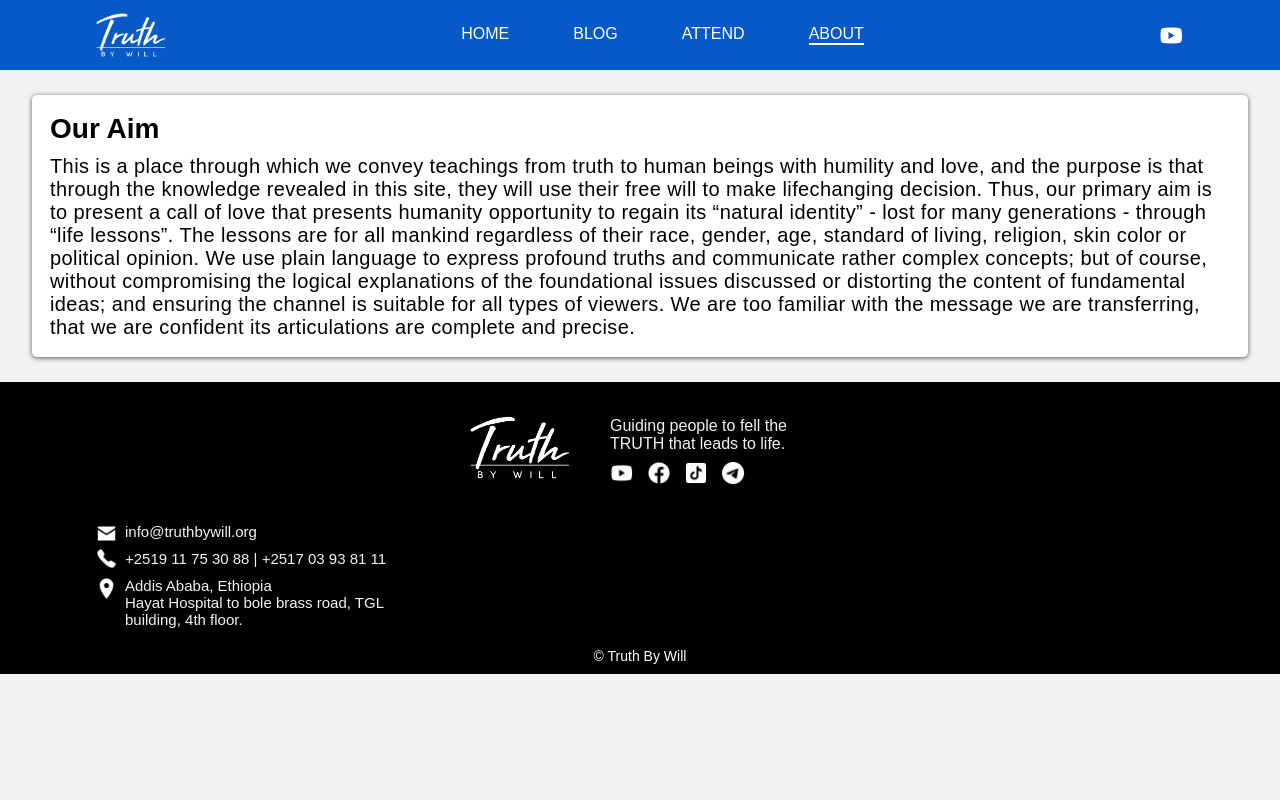
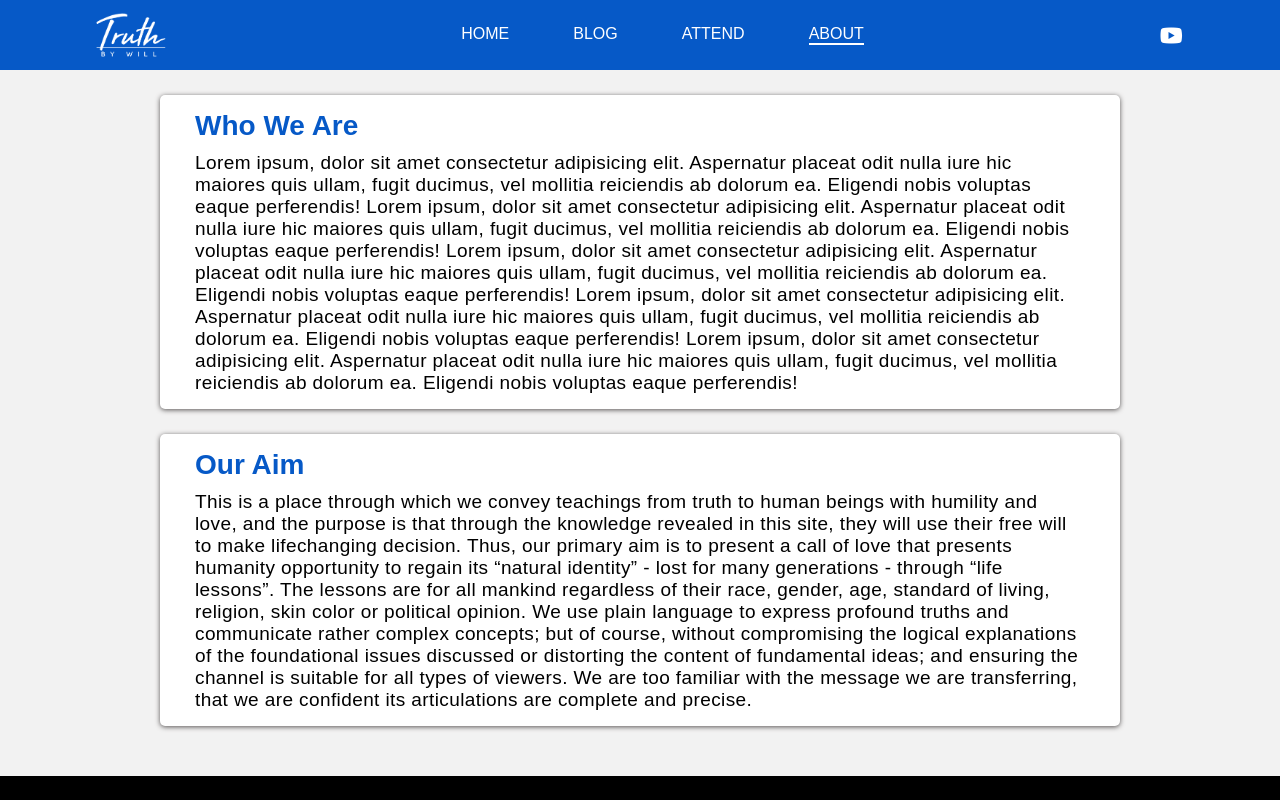
Before and after one commit to kalidmd/tbw, a React (Create React App) app: page /about in a window 1280 px wide. Shown: the top 800 px of the page. Built offline with nearby package versions, Linux system fonts and the light colour scheme.

Commit message:
footer modiefied for laptop

```diff
--- a/src/components/BurgerMenu.jsx
+++ b/src/components/BurgerMenu.jsx
@@ -39,7 +39,7 @@ function BurgerMenu() {
   const [backToTop, setBackToTop] = useState(false)
   let backToTopId = "#essential"
   if(activeAboutIcon === true) {
-    backToTopId = "#our-aim"
+    backToTopId = "#about"
   } else if (activeAttendIcon === true){
     backToTopId = "#attend"
   } else if (activeBlogIcon === true) {
--- a/src/components/Footer.jsx
+++ b/src/components/Footer.jsx
@@ -14,10 +14,11 @@ function Footer() {
   return (
     <footer className="footer">
       <div className="footer-content">
+        <div className="right-side-footer">
           <img className='footer--tbw-logo' src={TbwLogo} alt="truth by will" />
 
-        <div className="right-side-footer">
-          <p className="guiding-people">Guiding people to fell the TRUTH that leads to life.</p>
+          <div className="guiding-social-container">
+            <p className="guiding-people">Guiding people to gain the TRUTH that leads to life.</p>
 
             <div className="social-medias">
               <a
@@ -53,9 +54,10 @@ function Footer() {
               </a>
             </div>
           </div>
+
         </div>
 
-      <div className="address">
+        <div className="left-side-footer">
           <div className="email">
             <img
               className="email-icon address-icon"
@@ -87,6 +89,7 @@ function Footer() {
             </p>
           </div>
         </div>
+      </div>
 
       <p className="copyright">© Truth By Will</p>
     </footer>
--- a/src/index.css
+++ b/src/index.css
@@ -118,6 +118,7 @@ img {
   padding: 5px 0 3px;
   font-size: 25px;
   font-weight: 600;
+  color: var(--blue)
 }
 .home--blog-description {
   font-size: 15px;
@@ -336,8 +337,8 @@ img {
   }
   /* 2ND SECTION LECTURES SECTION @MEDIA*/
   .lectures-header {
-    width: 55%;
-    font-size: 30px;
+    width: 52%;
+    font-size: 28px;
   }
   .lectures-profile {
     width: 73%;
@@ -385,7 +386,7 @@ img {
     width: 70%;
   }
   .lectures-header {
-    width: 43%;
+    width: 40%;
   }
   .lectures-profile {
     width: 60%;
--- a/src/pages/About.jsx
+++ b/src/pages/About.jsx
@@ -2,13 +2,26 @@ import React from 'react'
 import '../styles/about.css'
 function About() {
   return (
-    <div className="about-container">
-      <div id="our-aim" className="our-aim">
-        <p className="our-aim-title"> Our Aim </p>
-        <p className="our-aim-description">
+    <div id="about" className="about-container">
+      <div className="about-content">
+        <p className="about-title"> Who We Are </p>
+        <p className="about-description">
+          Lorem ipsum, dolor sit amet consectetur adipisicing elit. Aspernatur placeat odit nulla iure hic maiores quis ullam, fugit ducimus, vel mollitia reiciendis ab dolorum ea. Eligendi nobis voluptas eaque perferendis!
+          Lorem ipsum, dolor sit amet consectetur adipisicing elit. Aspernatur placeat odit nulla iure hic maiores quis ullam, fugit ducimus, vel mollitia reiciendis ab dolorum ea. Eligendi nobis voluptas eaque perferendis!
+          Lorem ipsum, dolor sit amet consectetur adipisicing elit. Aspernatur placeat odit nulla iure hic maiores quis ullam, fugit ducimus, vel mollitia reiciendis ab dolorum ea. Eligendi nobis voluptas eaque perferendis!
+          Lorem ipsum, dolor sit amet consectetur adipisicing elit. Aspernatur placeat odit nulla iure hic maiores quis ullam, fugit ducimus, vel mollitia reiciendis ab dolorum ea. Eligendi nobis voluptas eaque perferendis!
+          Lorem ipsum, dolor sit amet consectetur adipisicing elit. Aspernatur placeat odit nulla iure hic maiores quis ullam, fugit ducimus, vel mollitia reiciendis ab dolorum ea. Eligendi nobis voluptas eaque perferendis!
+        </p>
+      </div>
+
+      <div className="about-content">
+        <p className="about-title"> Our Aim </p>
+        <p className="about-description">
           This is a place through which we convey teachings from truth to human beings with humility and love, and the purpose is that through the knowledge revealed in this site, they will use their free will to make lifechanging decision. Thus, our primary aim is to present a call of love that presents humanity opportunity to regain its “natural identity” - lost for many generations - through “life lessons”. The lessons are for all mankind regardless of their race, gender, age, standard of living, religion, skin color or political opinion. We use plain language to express profound truths and communicate rather complex concepts; but of course, without compromising the logical explanations of the foundational issues discussed or distorting the content of fundamental ideas; and ensuring the channel is suitable for all types of viewers. We are too familiar with the message we are transferring, that we are confident its articulations are complete and precise.
         </p>
       </div>
+
+
     </div>
   )
 }
--- a/src/pages/Attend.jsx
+++ b/src/pages/Attend.jsx
@@ -26,13 +26,9 @@ function Attend() {
       </div>
 
 
-      <div className="tgl-and-reg-form">
-        <Register />
-      </div>
-
-
-      <div className="map-container">
-        <p className="map-label"> Find Us On Google Map </p>
+      <div className="map-and-reg-form">
+        <div className="attend-map-container">
+          <p className="attend-map-label"> Find Us On Google Map </p>
           <iframe
             className="attend-map-iframe"
             src="https://www.google.com/maps/embed?pb=!1m18!1m12!1m3!1d1335.9028812292086!2d38.79457822889989!3d8.991662178880802!2m3!1f0!2f0!3f0!3m2!1i1024!2i768!4f13.1!3m3!1m2!1s0x164b85632f825785%3A0x6d746b5b49de4dc1!2z4Yql4YuN4YqQ4Ym14YqVIOGJoOGNjeGJg-GLtSB8IFRydXRoIEJ5IFdpbGw!5e0!3m2!1sen!2set!4v1701344232100!5m2!1sen!2set"
@@ -44,9 +40,12 @@ function Attend() {
           </iframe>
         </div>
 
-      <div className="tgl">
-          <img  className="tgl-img" src={TglBuilding} alt="TGL Building" />
-          <p className="tgl-label">We are at TGL BLDG, 4th FLOOR.</p>
+        <Register />
+      </div>
+
+      <div className="tgl-buil">
+          <p className="tgl-buil-label">We are at TGL BLDG, 4th FLOOR.</p>
+          <img className="tgl-buil-img" src={TglBuilding} alt="TGL Building" />
         </div>
     </div>
   )
--- a/src/styles/about.css
+++ b/src/styles/about.css
@@ -4,23 +4,23 @@
     --maximum-width: 95%;
 }
 .about-container {
-    /* background-color: red; */
     width: var(--maximum-width);
-    margin: 0 auto;
+    margin: 25px auto 50px;
 }
-.our-aim {
-    margin: 25px 0;
+.about-content {
+    margin-bottom: 25px;
     background-color: #fff;
     padding: 18px;
     border-radius: var(--border-rad);
     box-shadow: 0 1px 5px var(--grey-color);
 }
-.our-aim-title {
+.about-title {
     font-size: 28px;
     font-weight: 600;
     padding-bottom: 10px;
+    color: var(--blue);
 }
-.our-aim-description {
+.about-description{
     font-size: 19px;
     letter-spacing: 0.4px;
     font-weight: 500;
@@ -31,3 +31,12 @@
         font-size: 20px;
     }
 }
+/* --MEDIA QUERY FOR SMALL SCREEN LAPTOPS FROM 1025PX UPTO 1200PX -- */
+@media screen and (min-width: 1024px) {
+    .about-container {
+        width: 75%;
+    }
+    .about-content {
+        padding: 15px 35px 15px;
+    }
+}
--- a/src/styles/blog.css
+++ b/src/styles/blog.css
@@ -7,7 +7,7 @@
   }
 .blog-container {
     width: var(--maximum-width);
-    margin: 25px auto 0;
+    margin: 25px auto 50px;
 }
 .blog-content {
     margin-bottom: 25px;
@@ -17,8 +17,8 @@
     padding: 15px;
 }
 .blog-title {
-    /* padding-bottom: 0px; */
     text-align: center;
+    color: var(--blue);
 }
 .blog-date-and-minute {
     text-align: center;
--- a/src/styles/burgermenu.css
+++ b/src/styles/burgermenu.css
@@ -44,7 +44,7 @@
     width: 28px;
     height: 25px;
     right: 52px;
-    top: 25px;
+    top: 23px;
 }
 /* Color/shape of burger icon bars */
 .bm-burger-bars {
--- a/src/styles/footer.css
+++ b/src/styles/footer.css
@@ -3,13 +3,15 @@
     background-color: #000;
     color: #F2F2F2;
     font-size: 13px;
-    /* margin-top: 30px; */
 }
 .footer--tbw-logo {
     width: 90px;
 }
 .footer-content {
     /* background-color: red; */
+}
+.right-side-footer {
+    /* background-color: blueviolet; */
     width: 320px;
     margin: 0 auto;
     padding: 25px 0 25px;
@@ -31,12 +33,11 @@
 .social--icon {
     width: 22px;
 }
-                /* ADDRESS */
-.address {
-    /* background-color: red; */
+                /* ADDRESS OR LEFT SIDE CONTAINER */
+.left-side-footer {
+    /* background-color: green; */
     width: 85%;
     margin: 0 auto;
-    margin-bottom: 20px;
 }
 .location, .email, .phone {
     position: relative;
@@ -63,16 +64,13 @@
     top: 8px;
 }
 .copyright {
-    padding-bottom: 10px;
+    padding: 10px 0;
     color: #fff;
     text-align: center;
     font-size: 12px;
 }
 /* --MEDIA QUERY FOR SMALL SCREEN LAPTOPS FROM 769PX UPTO 1024-- */
 @media screen and (min-width: 769px) {
-    .footer-content {
-        width: 340px;
-    }
     .footer--tbw-logo {
         width: 100px;
     }
@@ -89,10 +87,38 @@
         width: 21px;
     }
     .address-text {
-        font-size: 15px;
-        margin-left: 29px;
+        font-size: 16px;
+        margin-left: 30px;
     }
     .copyright {
         font-size: 14px;
+        padding: 40px 0 20px;
     }
 }
+/* --MEDIA QUERY FOR SMALL SCREEN LAPTOPS FROM 1025PX UPTO 1200PX -- */
+@media screen and (min-width: 1024px) {
+    .footer-content {
+        display: flex;
+        flex-flow: row-reverse;
+        /* background-color: red; */
+        width: 80%;
+        margin: 0 auto;
+        padding-top: 25px;
+    }
+    .right-side-footer {
+        width: 475px;
+    }
+    .guiding-people {
+        font-size: 18px;
+        width: 233px;
+    }
+    .social-medias {
+        width: 159px;
+    }
+    .social--icon {
+        width: 26px;
+    }
+    .copyright {
+        font-size: 16px;
+    }
+}
--- a/src/styles/navbar.css
+++ b/src/styles/navbar.css
@@ -17,7 +17,7 @@
     width: 92%;
     height: 50px;
     position: fixed;
-    top: 5px;
+    top: 7px;
     left: 50%;
     transform: translateX(-50%);
     border-radius: var(--border-rad);
--- a/src/styles/register.css
+++ b/src/styles/register.css
@@ -6,7 +6,7 @@
 .reg-form {
     width: 70%;
     margin: 0 auto;
-    /* background-color: green; */
+    padding-top: 20px;
     display: flex;
     flex-direction: column;
 }
@@ -14,6 +14,7 @@
     font-size: 20px;
     font-weight: 700;
     text-align: center;
+    color: var(--blue);
     /* padding-bottom: 10px; */
 }
 .reg-form label {
@@ -93,5 +94,6 @@
 @media screen and (min-width: 1024px) {
     .reg-form {
         width: 300px !important;
+        padding-top: 0;
     }
 }
```
Also changed, not shown: src/styles/attend.css (+32 -28 lines). Lines whose indentation alone changed are shown as unchanged.
